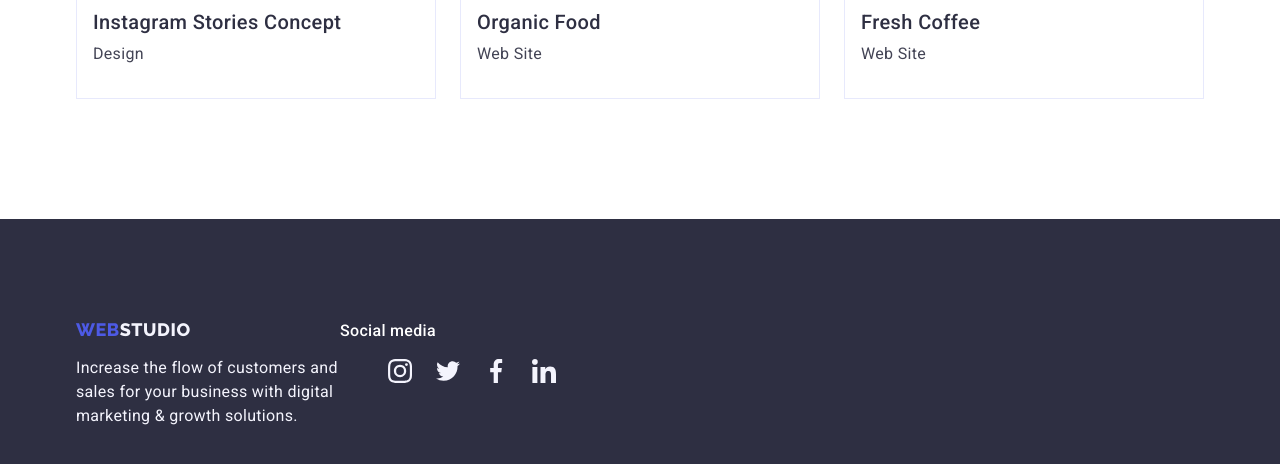
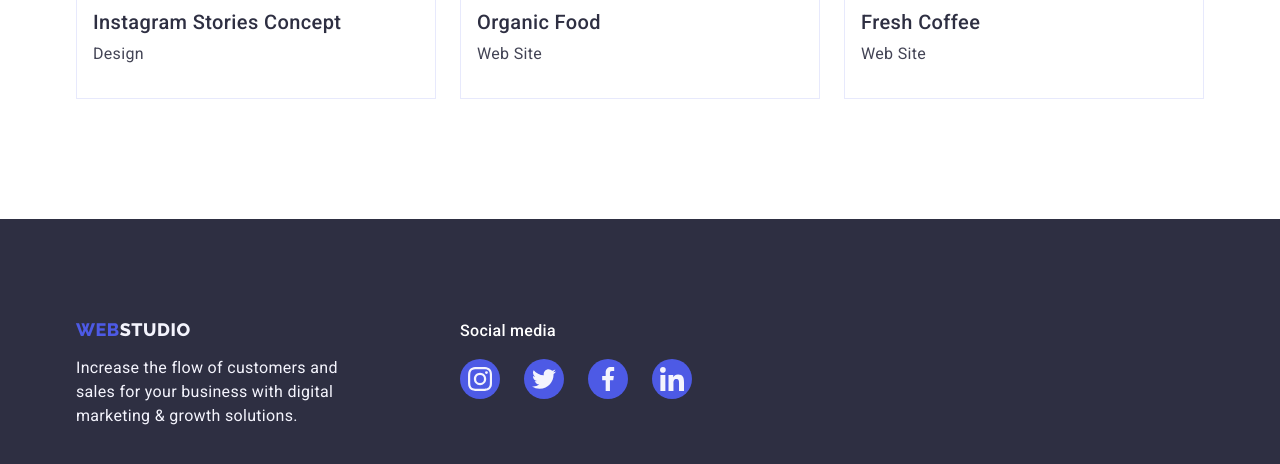
Before and after one commit to AndriyBabiy/goit-markup-hw-04, a plain HTML site: page portfolio.html in a window 1280 px wide. Shown: the part 1551-2015 px from the top of the page. Drawn offline with nearby package versions, Linux system fonts and the light colour scheme.

Commit message:
fixes to footer divs

```diff
--- a/css/styles.css
+++ b/css/styles.css
@@ -503,6 +503,17 @@ Customers
   margin-bottom: 16px;
 }
 
+.footer-socials .social-icons {
+  justify-content: start;
+}
+
+.footer-socials .social-link {
+  display: flex;
+  align-items: center;
+  justify-content: center;
+  gap: 16px;
+}
+
 .footer-socials .social-link:hover,
 .footer-socials .social-link:focus {
   background-color: var(--green);
--- a/portfolio.html
+++ b/portfolio.html
@@ -259,9 +259,8 @@
     </main>
 
     <footer class="footer">
-      <div class="container">
-        <div class="footer-sections">
-          <div class="footer-text">
+      <div class="container footer-sections">
+        <div class="footer-primary-content">
           <a class="footer-logo link" href="./index.html">Web<span class="text-studio">Studio</span></a>
           <p class="footer-text">
             Increase the flow of customers and sales for your business with digital marketing & growth solutions.
@@ -269,29 +268,36 @@
         </div>
         <div class="footer-socials">
           <p class="footer-text">Social media</p>
-            <div class="social-icons">
-              <div class="social-account-link instagram">
+          <ul class="social-icons list">
+            <li class="social-account-item instagram">
+              <a href="" class="social-link">
                 <svg class="social-icon" width="24" height="24">
                   <use href="./images/icons.svg#icon-instagram"></use>
                 </svg>
-              </div>
-              <div class="social-account-link twitter">
+              </a>
+            </li>
+            <li class="social-account-item twitter">
+              <a href="" class="social-link">
                 <svg class="social-icon" width="24" height="24">
                   <use href="./images/icons.svg#icon-twitter"></use>
                 </svg>
-              </div>
-              <div class="social-account-link facebook">
+              </a>
+            </li>
+            <li class="social-account-item facebook">
+              <a href="" class="social-link">
                 <svg class="social-icon" width="24" height="24">
                   <use href="./images/icons.svg#icon-facebook"></use>
                 </svg>
-              </div>
-              <div class="social-account-link linkedin">
+              </a>
+            </li>
+            <li class="social-account-item linkedin">
+              <a href="" class="social-link">
                 <svg class="social-icon" width="24" height="24">
                   <use href="./images/icons.svg#icon-linkedin"></use>
                 </svg>
-              </div>
-            </div>
-          </div>
+              </a>
+            </li>
+          </ul>
         </div>
       </div>
     </footer>
```
Also changed, not shown: index.html (+1 -3 lines). Lines whose indentation alone changed are shown as unchanged.
